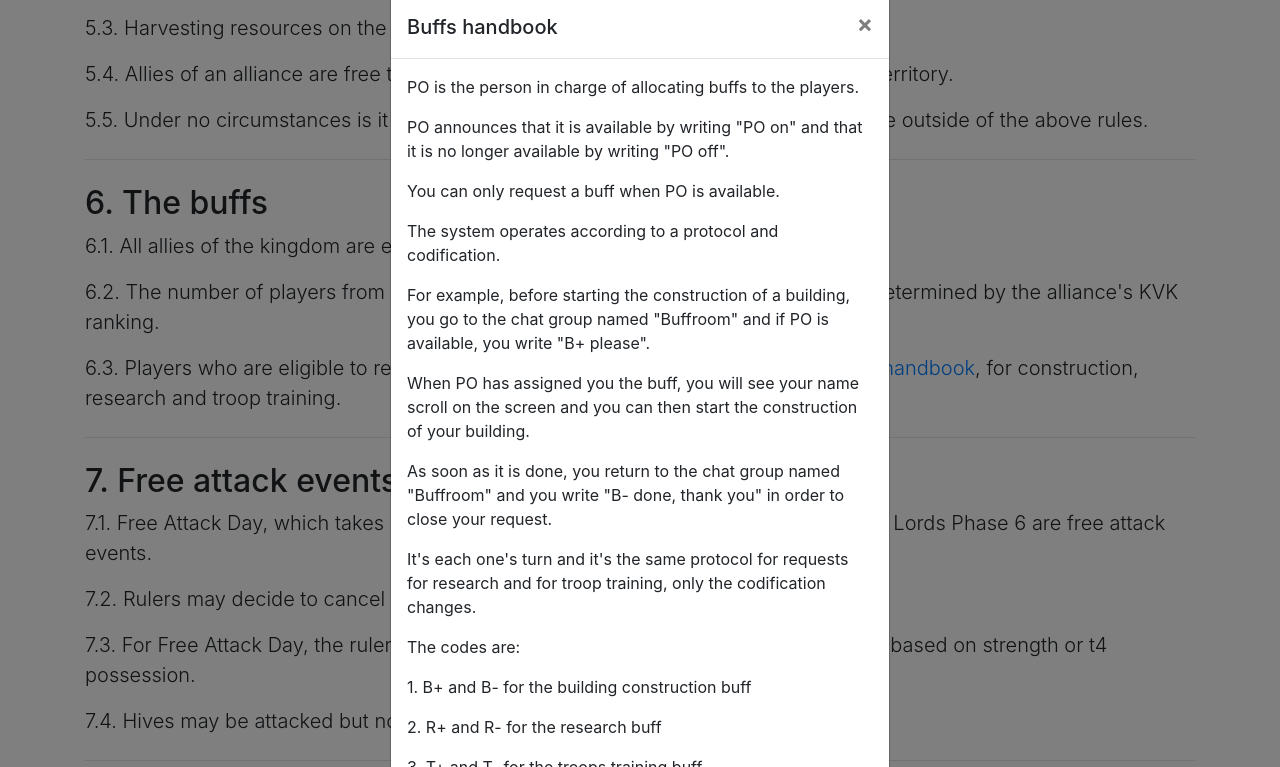
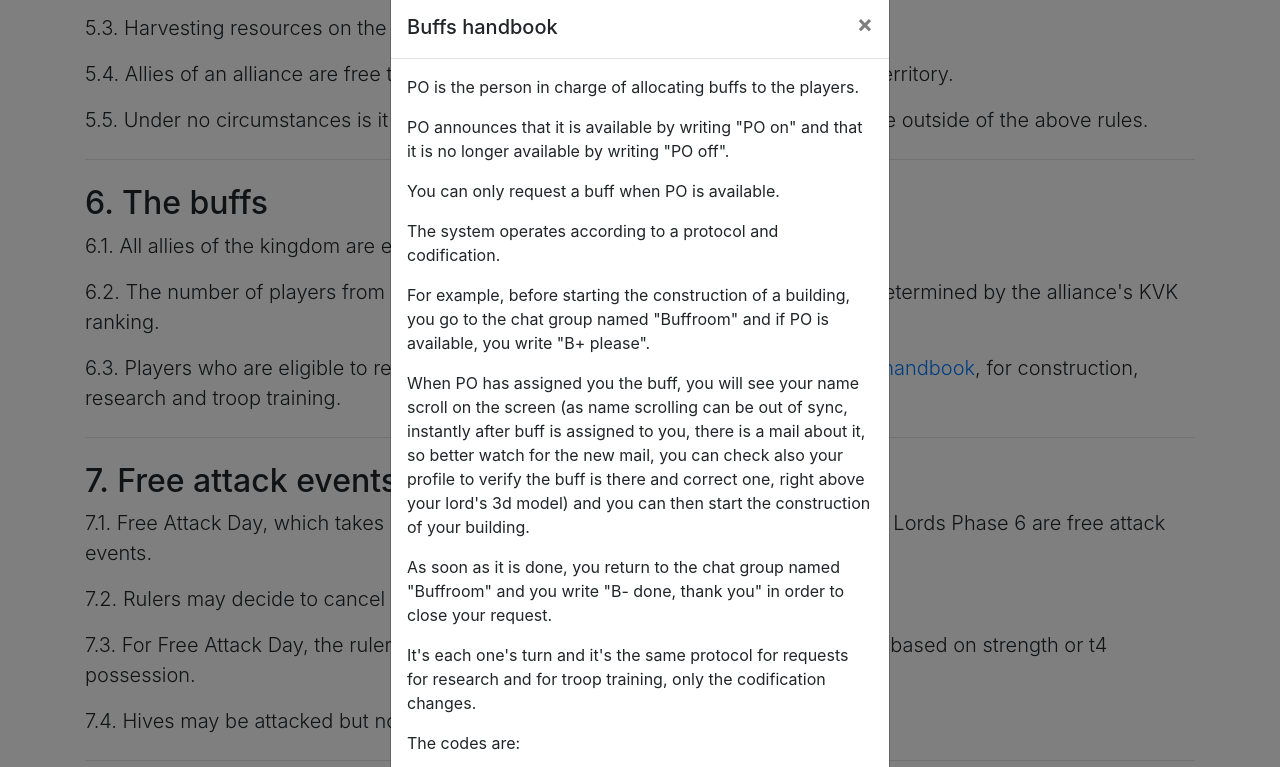
Before and after one commit to kingdom134/rules, a plain HTML site: page index.html in a window 1280 px wide. Both pictures are taken after a click on the link "the handbook". Shown: the part 1536-2303 px from the top of the page. Drawn offline with nearby package versions, Linux system fonts and the light colour scheme.

Commit message:
Update index.html

```diff
--- a/index.html
+++ b/index.html
@@ -104,7 +104,7 @@
 <p>The system operates according to a protocol and codification.</p>
 
 <p>For example, before starting the construction of a building, you go to the chat group named "Buffroom" and if PO is available, you write "B+ please".</p>
-<p>When PO has assigned you the buff, you will see your name scroll on the screen and you can then start the construction of your building.</p>
+<p>When PO has assigned you the buff, you will see your name scroll on the screen (as name scrolling can be out of sync, instantly after buff is assigned to you, there is a mail about it, so better watch for the new mail, you can check also your profile to verify the buff is there and correct one, right above your lord's 3d model) and you can then start the construction of your building.</p>
 <p>As soon as it is done, you return to the chat group named "Buffroom" and you write "B- done, thank you" in order to close your request.</p>
 
 <p>It's each one's turn and it's the same protocol for requests for research and for troop training, only the codification changes.</p>
```
